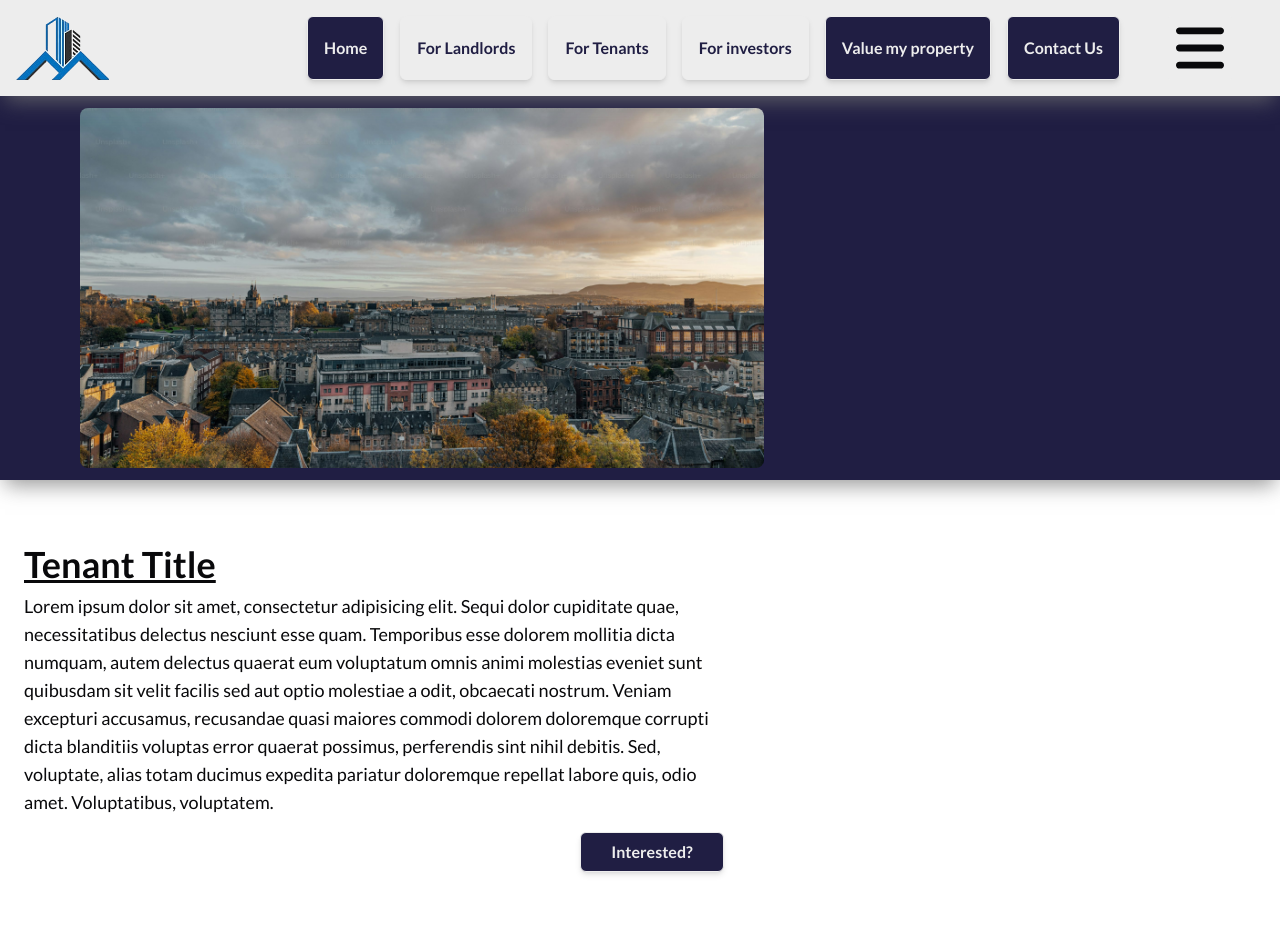
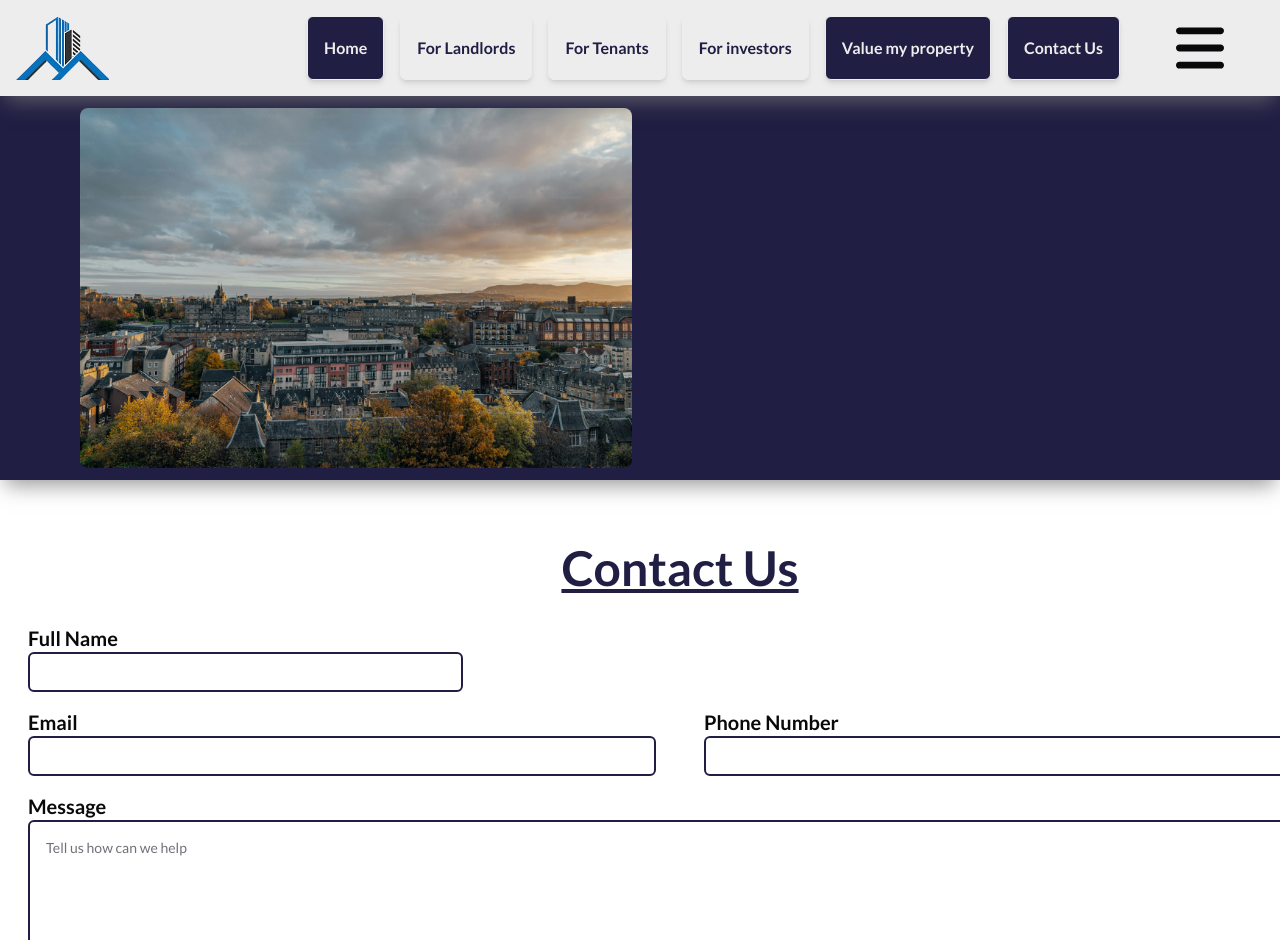
Before and after one commit to AlanNapieralski/tom-properties, a Next.js app: page /tenants in a window 1280 px wide. Shown: the top 940 px of the page. Built offline with nearby package versions, Linux system fonts and the light colour scheme.

Commit message:
changed the design of the side pages

```diff
--- a/src/app/investors/page.tsx
+++ b/src/app/investors/page.tsx
@@ -1,15 +1,13 @@
 import TopPanel from "@/components/sections/shared/TopPanel"
 import SidePageContactUs from "@/components/sections/shared/SidePageContactUs"
-import { main, investorsInfo } from "@/models/investors-content"
-import ArticleSnippetWithButton from "@/components/ui/ArticleSnippetWithButton"
+import { investorsInfo } from "@/models/investors-content"
 
-export default function Landlords() {
+export default function Investor() {
 
   return (
     <>
-      <TopPanel title={main.title} />
-      <div className="wrapper">
-        <ArticleSnippetWithButton title={investorsInfo.title} text={investorsInfo.text} buttonTitle="Interested?" action="#side-contact-us" />
+      <TopPanel data={investorsInfo} />
+      <div className="wrapper flex justify-center items-center">
         <SidePageContactUs />
       </div>
     </>
--- a/src/app/landlords/page.tsx
+++ b/src/app/landlords/page.tsx
@@ -1,15 +1,13 @@
 import TopPanel from "@/components/sections/shared/TopPanel"
 import SidePageContactUs from "@/components/sections/shared/SidePageContactUs"
-import { main, landlordInfo } from "@/models/landlord-content"
-import ArticleSnippetWithButton from "@/components/ui/ArticleSnippetWithButton"
+import { landlordInfo } from "@/models/landlord-content"
 
-export default function Landlords() {
+export default function Landlord() {
 
   return (
     <>
-      <TopPanel title={main.title} />
-      <div className="wrapper">
-        <ArticleSnippetWithButton title={landlordInfo.title} text={landlordInfo.text} buttonTitle="Interested?" action="#side-contact-us" />
+      <TopPanel data={landlordInfo} />
+      <div className="wrapper flex justify-center items-center">
         <SidePageContactUs />
       </div>
     </>
--- a/src/app/page.tsx
+++ b/src/app/page.tsx
@@ -1,10 +1,8 @@
 'use client'
 import AboutUs from "@/components/sections/Home/AboutUs"
 import Dashboard from "@/components/sections/Home/Dashboard"
-import Nav from "@/components/sections/shared/Nav"
 import Welcome from "@/components/sections/Home/Welcome"
 import ContactUs from "@/components/sections/Home/ContactUs"
-import Footer from "@/components/sections/shared/Footer"
 
 export default function Home() {
 
--- a/src/app/tenants/page.tsx
+++ b/src/app/tenants/page.tsx
@@ -1,15 +1,13 @@
 import TopPanel from "@/components/sections/shared/TopPanel"
 import SidePageContactUs from "@/components/sections/shared/SidePageContactUs"
-import { main, tenantInfo } from "@/models/tenant-content"
-import ArticleSnippetWithButton from "@/components/ui/ArticleSnippetWithButton"
+import { tenantInfo } from "@/models/tenant-content"
 
-export default function Landlords() {
+export default function Tenants() {
 
   return (
     <>
-      <TopPanel title={main.title} />
-      <div className="wrapper">
-        <ArticleSnippetWithButton title={tenantInfo.title} text={tenantInfo.text} buttonTitle="Interested?" action="#side-contact-us" />
+      <TopPanel data={tenantInfo} />
+      <div className="wrapper flex justify-center items-center">
         <SidePageContactUs />
       </div>
     </>
--- a/src/components/sections/shared/SidePageContactUs.tsx
+++ b/src/components/sections/shared/SidePageContactUs.tsx
@@ -6,9 +6,10 @@ export default function SidePageContactUs() {
 
   return (
     <section id="side-contact-us" className="flex flex-col gap-8 w-full pb-16">
+      <h2 className="text-5xl underline text-primary font-bold flex justify-center items-center">Contact Us</h2>
       <div className="flex gap-4 h-[400px] ">
         <div className="flex-[2] px-1 h-full">
-          <InputForm />
+          <InputForm className="w-2/3" />
         </div>
       </div>
     </section>
--- a/src/components/sections/shared/TopPanel.tsx
+++ b/src/components/sections/shared/TopPanel.tsx
@@ -2,8 +2,16 @@
 import Image from 'next/image'
 import { welcomeImages as image } from '@/models/home-content'
 import { useEffect, useState, useRef } from 'react'
+import ArticleSnippetWithButton from '@/components/ui/ArticleSnippetWithButton'
 
-export default function TopPanel({ title }: { title: string }) {
+type TopPanelProps = {
+  data: {
+    title: string
+    text: string
+  }
+}
+
+export default function TopPanel({ data }: TopPanelProps) {
 
   const { src, alt, width, height } = image[0]
 
@@ -26,7 +34,6 @@ export default function TopPanel({ title }: { title: string }) {
     return
   }, [])
 
-
   return (
     <section className='flex h-96 justify-start items-center w-full gap-x-8 bg-primary py-3 p-20 shadow-bottom mb-16'>
       <Image
@@ -37,12 +44,11 @@ export default function TopPanel({ title }: { title: string }) {
         height={height}
         className={`z-10 h-full object-cover w-[700px] rounded-lg transition-transform duration-700 ease-out ${isMount ? 'translate-x-[0%] opacity-100' : 'translate-x-[-120%] opacity-0'}`}
       />
-
-      <h1
-        className={`text-6xl text-secondary font-bold uppercase text-nowrap opacity-0 transition-transform duration-500 ease-out ${isAnimated ? `translate-x-[0%] opacity-100` : `translate-x-[calc(-100%-32px)] `}`}
-      >{title}
-      </h1>
-
+      <ArticleSnippetWithButton
+        title={data.title}
+        text={data.text}
+        transitionClasses={`opacity-0 transition-transform duration-500 ease-out ${isAnimated ? `translate-x-[0%] opacity-100` : `translate-x-[calc(-100%-32px)] `}`}
+      />
     </section>
   )
 }
--- a/src/components/ui/ArticleSnippetWithButton.tsx
+++ b/src/components/ui/ArticleSnippetWithButton.tsx
@@ -1,20 +1,9 @@
-import Button from '@/components/ui/CustomButton'
-
-export default function ArticleSnippetWithButton({ title, text, action, buttonTitle }: { title: string, text: string, action: string | (() => void), buttonTitle: string }) {
-
-  const type = typeof action === 'function' ? 'button' : 'link'
+export default function ArticleSnippetWithButton({ title, text, transitionClasses }: { title: string, text: string, transitionClasses: string }) {
 
   return (
-    <section className="mb-16">
-      <article className="flex flex-col gap-2 w-[700px]">
-        <h2 className="text-4xl underline font-bold">{title}</h2>
-        <p className="text-lg">{text}</p>
-        <Button
-          type={type}
-          action={action}
-          className="btn flex justify-self-end my-2 w-36 ml-auto"
-        >{buttonTitle}</Button>
-      </article>
-    </section>
+    <article className={`flex flex-col gap-2 w-[700px] ${transitionClasses}`}>
+      <h1 className="text-5xl font-bold text-secondary mb-4">{title}</h1>
+      <p className="text-lg text-secondary">{text}</p>
+    </article>
   )
 }
--- a/src/components/ui/InputForm.tsx
+++ b/src/components/ui/InputForm.tsx
@@ -33,7 +33,7 @@ const FormSchema = z.object({
   }),
 })
 
-export default function InputForm() {
+export default function InputForm({ className = '' }: { className?: string }) {
   const form = useForm<z.infer<typeof FormSchema>>({
     resolver: zodResolver(FormSchema),
     defaultValues: {
@@ -57,8 +57,8 @@ export default function InputForm() {
 
   return (
     <Form {...form}>
-      <form onSubmit={form.handleSubmit(onSubmit)} className="flex flex-col justify-between h-full">
-        <div className="flex flex-col space-y-4">
+      <form onSubmit={form.handleSubmit(onSubmit)} className={`flex flex-col justify-between items-center h-full `}>
+        <div className={`flex flex-col space-y-4 w-full ` + className}>
           <FormField
             control={form.control}
             name="name"
--- a/src/models/investors-content.ts
+++ b/src/models/investors-content.ts
@@ -1,9 +1,4 @@
-// Investors page data
-export const main = {
+export const investorsInfo = {
   title: 'For Investors',
-}
-// Investors info
-export const investorsInfo = {
-  title: 'Investor Title',
   text: 'Lorem ipsum dolor sit amet, consectetur adipisicing elit. Sequi dolor cupiditate quae, necessitatibus delectus nesciunt esse quam. Temporibus esse dolorem mollitia dicta numquam, autem delectus quaerat eum voluptatum omnis animi molestias eveniet sunt quibusdam sit velit facilis sed aut optio molestiae a odit, obcaecati nostrum. Veniam excepturi accusamus, recusandae quasi maiores commodi dolorem doloremque corrupti dicta blanditiis voluptas error quaerat possimus, perferendis sint nihil debitis. Sed, voluptate, alias totam ducimus expedita pariatur doloremque repellat labore quis, odio amet. Voluptatibus, voluptatem.',
 }
--- a/src/models/landlord-content.ts
+++ b/src/models/landlord-content.ts
@@ -1,9 +1,4 @@
-// Landlord page data
-export const main = {
+export const landlordInfo = {
   title: 'For Landlords',
-}
-// Landlord info
-export const landlordInfo = {
-  title: 'Landlord Title',
   text: 'Lorem ipsum dolor sit amet, consectetur adipisicing elit. Sequi dolor cupiditate quae, necessitatibus delectus nesciunt esse quam. Temporibus esse dolorem mollitia dicta numquam, autem delectus quaerat eum voluptatum omnis animi molestias eveniet sunt quibusdam sit velit facilis sed aut optio molestiae a odit, obcaecati nostrum. Veniam excepturi accusamus, recusandae quasi maiores commodi dolorem doloremque corrupti dicta blanditiis voluptas error quaerat possimus, perferendis sint nihil debitis. Sed, voluptate, alias totam ducimus expedita pariatur doloremque repellat labore quis, odio amet. Voluptatibus, voluptatem.',
 }
--- a/src/models/tenant-content.ts
+++ b/src/models/tenant-content.ts
@@ -1,9 +1,4 @@
-// Tenant page data
-export const main = {
+export const tenantInfo = {
   title: 'For Tenants',
-}
-// Tenant info
-export const tenantInfo = {
-  title: 'Tenant Title',
   text: 'Lorem ipsum dolor sit amet, consectetur adipisicing elit. Sequi dolor cupiditate quae, necessitatibus delectus nesciunt esse quam. Temporibus esse dolorem mollitia dicta numquam, autem delectus quaerat eum voluptatum omnis animi molestias eveniet sunt quibusdam sit velit facilis sed aut optio molestiae a odit, obcaecati nostrum. Veniam excepturi accusamus, recusandae quasi maiores commodi dolorem doloremque corrupti dicta blanditiis voluptas error quaerat possimus, perferendis sint nihil debitis. Sed, voluptate, alias totam ducimus expedita pariatur doloremque repellat labore quis, odio amet. Voluptatibus, voluptatem.',
 }
--- a/src/models/valueProperty-content.ts
+++ b/src/models/valueProperty-content.ts
@@ -22,4 +22,4 @@ export const propertyTypes: ComboboxItem[] = ['example'].map(val => ({ label: va
 
 export const valuationTypes: ComboboxItem[] = ['example'].map(val => ({ label: val, value: val }))
 
-export const noOfBeds: ComboboxItem[] = ['studio', '1', '2', '3', '4', '5', '6', '6+'].map(val => ({ label: val, value: val }))
+export const noOfBeds: ComboboxItem[] = ['studio', '1', '2', '3', '4', '5', '6+'].map(val => ({ label: val, value: val }))
```
